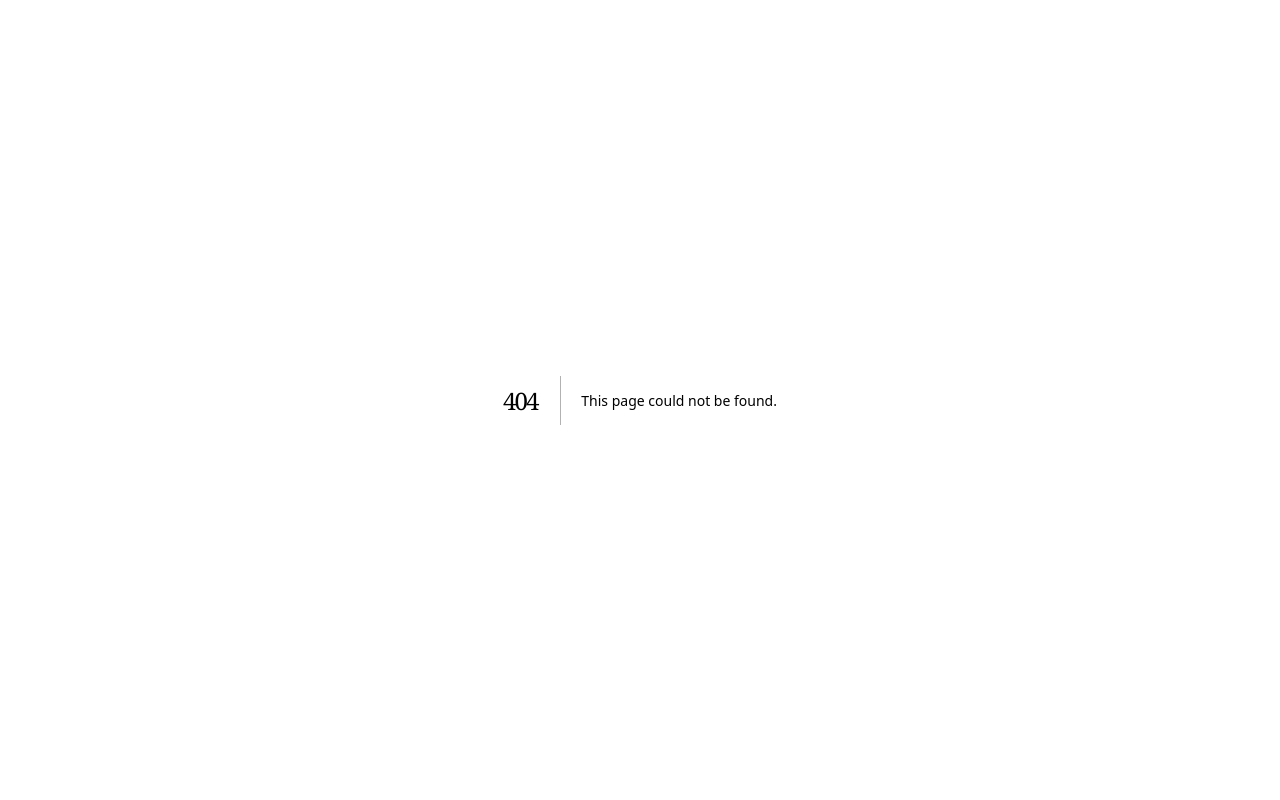
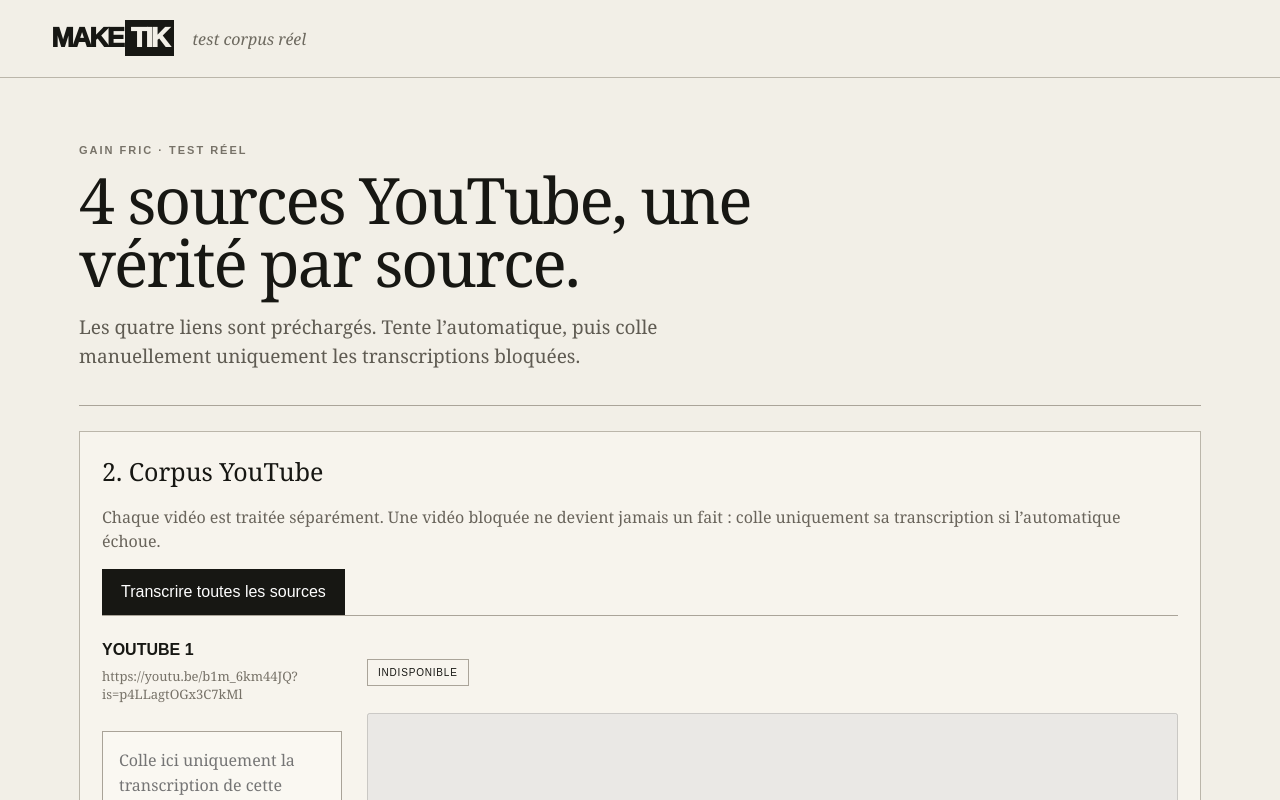
Before and after one commit to ludodulac/Maketik, a Next.js app: page /youtube-corpus in a window 1280 px wide. Before the commit this address had no page. Shown: the top 800 px of the page. Built offline with nearby package versions, Linux system fonts and the light colour scheme.

Commit message:
Expose multi-YouTube corpus test workspace

```diff
--- /dev/null
+++ b/app/youtube-corpus/page.js
@@ -0,0 +1,20 @@
+'use client';
+
+import {useEffect,useState} from 'react';
+import YouTubeCorpusWorkspace from '../components/YouTubeCorpusWorkspace';
+
+const defaults=[
+ 'https://youtu.be/b1m_6km44JQ?is=p4LLagtOGx3C7kMl',
+ 'https://youtu.be/horkXy4kMro?is=lbNvJhFt07ZzQJIt',
+ 'https://youtu.be/xnCHNrVrTTs?is=xvwnCm4VstM5Ns85',
+ 'https://youtu.be/e9M0bLmRQC0?is=Ksbr7odmymsRyMaC'
+];
+
+export default function YouTubeCorpusTestPage(){
+ const [project,setProject]=useState({id:'gain-fric-test',name:'Gain fric',youtubes:defaults,youtube:defaults[0],youtubeCorpus:null,transcript:null,status:'sources_ready'});
+ const [notice,setNotice]=useState('');
+ useEffect(()=>{try{const saved=localStorage.getItem('maketik-gain-fric-corpus');if(saved)setProject(JSON.parse(saved))}catch{}},[]);
+ useEffect(()=>{try{localStorage.setItem('maketik-gain-fric-corpus',JSON.stringify(project))}catch{}},[project]);
+ const updateProject=(id,patch)=>setProject(current=>current.id===id?{...current,...patch}:current);
+ return <main><header><div className="brand">MAKE<span>TIK</span></div><div className="tag">test corpus réel</div></header><div className="projectPage"><div className="projectTop"><div><p className="kicker">GAIN FRIC · TEST RÉEL</p><h1>4 sources YouTube, une vérité par source.</h1><p className="lead compact">Les quatre liens sont préchargés. Tente l’automatique, puis colle manuellement uniquement les transcriptions bloquées.</p></div></div>{notice&&<div className="notice">{notice}</div>}<div className="workspace"><YouTubeCorpusWorkspace project={project} updateProject={updateProject} setNotice={setNotice}/><div className="panel"><h2>Corpus factuel actif</h2><p>{project.transcript?.text?'Le corpus combiné est prêt pour la génération de scripts.':'Aucun texte n’est encore autorisé comme fait.'}</p>{project.youtubeCorpus&&<div className="pipeline"><b>{project.youtubeCorpus.readyCount}</b><span>sources prêtes</span><em>{project.youtubeCorpus.unavailableCount} indisponible(s)</em></div>}<small className="blockHint">Cette page de test ne contourne pas YouTube et ne transforme jamais une erreur en transcription.</small></div></div></div></main>;
+}
```
